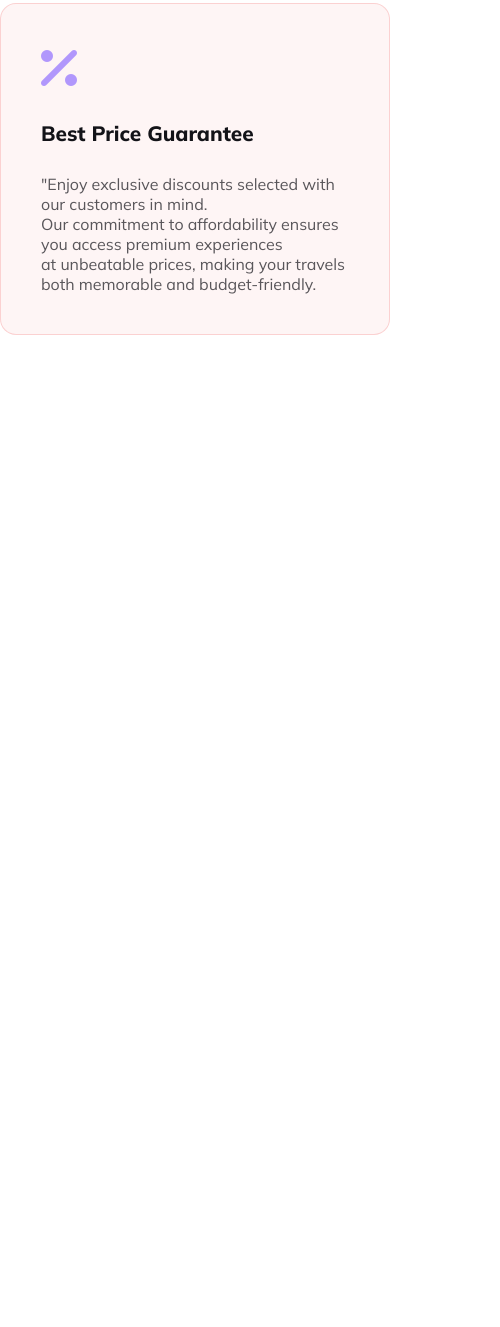
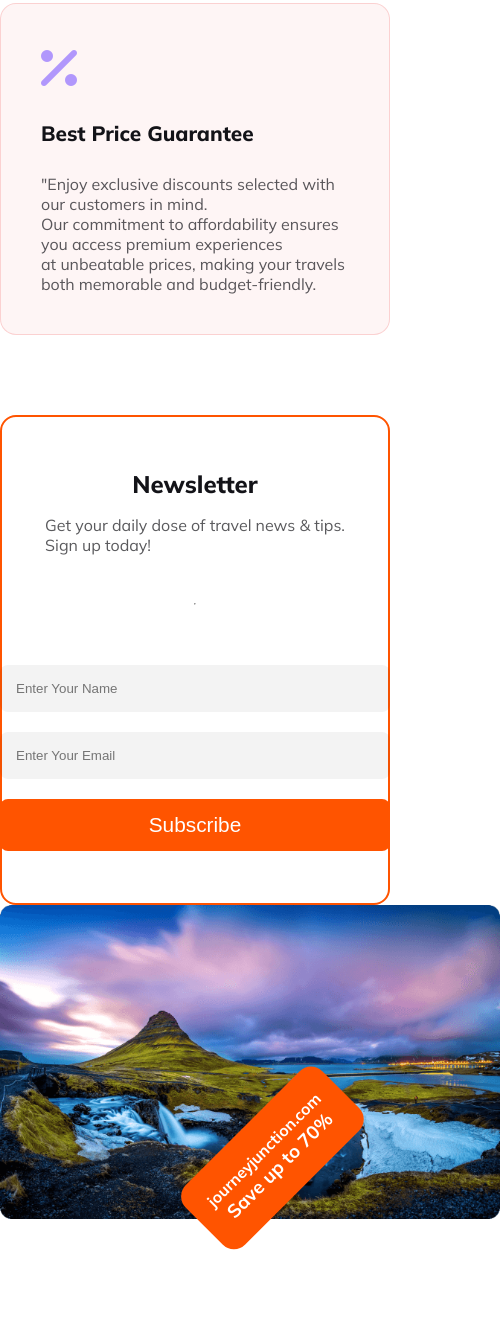
Before and after one commit to 0RafsanAhsan0/journey-junction-website, a plain HTML site: page index.html in a window 390 px wide. Shown: the part 5826-7153 px from the top of the page, 500 px wide, since content can reach past the window. Before the commit the page ends 6161 px from the top, so only its background shows below. Drawn offline with Linux system fonts and the light colour scheme.

Commit message:
newsletter with responsive done

```diff
--- a/index.html
+++ b/index.html
@@ -130,30 +130,60 @@
         <!-- choose section starts from here -->
         <section class="choose">
             <h3 class="primary-title">Why Choose Us</h3>
-            <p class="primary-para">Unrivaled destinations, expert guidance, seamless experiences—Your ultimate journey begins here.</p>
+            <p class="primary-para">Unrivaled destinations, expert guidance, seamless experiences—Your ultimate journey
+                begins here.</p>
             <div class="choose-container">
                 <div class="choose-card card-1">
                     <span><i class="fa-solid fa-hotel icons" style="color: #ce9f1c;"></i></span>
                     <h3>Handpicked Hotels</h3>
-                    <p class="primary-para">Indulge in luxury with our handpicked hotels, meticulously chosen <br> for our discerning customers. Each venue promises comfort, style, br and an unforgettable stay, ensuring a travel experience beyond expectation.</p>
+                    <p class="primary-para">Indulge in luxury with our handpicked hotels, meticulously chosen <br> for
+                        our discerning customers. Each venue promises comfort, style, br and an unforgettable stay,
+                        ensuring a travel experience beyond expectation.</p>
                 </div>
                 <div class="choose-card card-2">
                     <span><i class="fa-solid fa-map-location-dot icons" style="color: #FFD43B;"></i></span>
                     <h3>World Class Service</h3>
-                    <p class="primary-para">"Experience world-class service curated exclusively for our customers. <br> Our commitment to excellence ensures every moment is tailored to perfection, <br>making your journey extraordinary with unparalleled care and attention.</p>
+                    <p class="primary-para">"Experience world-class service curated exclusively for our customers. <br>
+                        Our commitment to excellence ensures every moment is tailored to perfection, <br>making your
+                        journey extraordinary with unparalleled care and attention.</p>
                 </div>
                 <div class="choose-card card-3">
                     <span><i class="fa-solid fa-percent icons" style="color: #B197FC;"></i></span>
                     <h3>Best Price Guarantee</h3>
-                    <p class="primary-para">"Enjoy exclusive discounts selected with our customers in mind. <br> Our commitment to affordability ensures you access premium experiences <br> at unbeatable prices, making your travels both memorable and budget-friendly.</p>
+                    <p class="primary-para">"Enjoy exclusive discounts selected with our customers in mind. <br> Our
+                        commitment to affordability ensures you access premium experiences <br> at unbeatable prices,
+                        making your travels both memorable and budget-friendly.</p>
                 </div>
             </div>
         </section>
         <!-- choose section ends here -->
+
+        <!-- newsletter starts from here -->
+        <section class="news-letter">
+            <div class="letter-content">
+                <h3>Newsletter</h3>
+                <p>Get your daily dose of travel news & tips. <br> Sign up today!</p>
+                <hr>
+                <br>
+                <br>
+                <br>
+                <input class="fields" type="text" placeholder="Enter Your Name">
+                <input class="fields" type="text" placeholder="Enter Your Email">
+                <button class="letter-button">Subscribe</button>
+            </div>
+            <div class="letter-img">
+                <img src="./Images/Rectangle8(1).png" alt="">
+                <div class="img-badge">
+                    <h4>journeyjunction.com</h4>
+                    <h3>Save up to 70%</h3>
+                </div>
+            </div>
+        </section>
+        <!-- newsletter ends here -->
     </main>
 
     <!-- footer -->
-    <footer>
+    <footer class="footer">
 
     </footer>
 </body>
--- a/styles/journey.css
+++ b/styles/journey.css
@@ -218,11 +218,12 @@ body {
 }
 
 /* choose styles */
-.choose{
+.choose {
     margin-top: 100px;
 
 }
-.choose-container{
+
+.choose-container {
     width: 100%;
     display: flex;
     flex-wrap: wrap;
@@ -231,8 +232,9 @@ body {
     gap: 50px;
     /* padding: 20px; */
 }
+
 .choose>h3 {
-    text-align: center;margin-top: ;
+    text-align: center;
 }
 
 .choose>p {
@@ -274,6 +276,88 @@ body {
     background: rgba(233, 68, 68, 0.05);
 }
 
+/* newsletter style */
+.news-letter {
+    max-width: 100%;
+    display: flex;
+    justify-content: space-around;
+    margin-top: 80px;
+}
+
+.letter-content {
+    width: 50%;
+    margin: 0 auto;
+    height: 490px;
+    margin-right: 40px;
+    border-radius: 16px;
+    display: flex;
+    flex-direction: column;
+    justify-content: center;
+    align-items: center;
+    border: 2px solid #FF5400;
+}
+
+
+
+
+.letter-content h3 {
+    color: #131318;
+    font-size: 1.5rem;
+    font-weight: 800;
+}
+
+.letter-content p {
+    color: #5A5A5D;
+    font-weight: 400;
+    padding-top: 16px;
+    padding-bottom: 48px;
+}
+
+
+.fields {
+    border: none;
+    padding: 16px 250px 16px 16px;
+    background: rgba(19, 19, 24, 0.05);
+    border-radius: 8px;
+    width: 390px;
+    margin-bottom: 20px;
+}
+
+.letter-button {
+    border-radius: 8px;
+    width: 390px;
+    border-radius: 8px;
+    background: #FF5400;
+    color: white;
+    font-size: 1.3rem;
+    border: none;
+    padding: 14px 140px;
+}
+
+.letter-img {
+    width: 50%;
+    height: 422px;
+    position: relative;
+}
+
+.img-badge {
+    max-width: 324px;
+    border-radius: 16px;
+    background: #FF5400;
+    padding: 20px;
+    text-align: center;
+    color: white;
+    position: absolute;
+    bottom: -8%;
+    left: 82%;
+    transform: rotate(-45deg);
+}
+
+.letter-img img {
+    width: 100%;
+}
+
+/* footer style */
 
 
 /* responsive for mobile device */
@@ -367,8 +451,27 @@ body {
         grid-row: 7/span 1;
 
     }
-    .choose-card{
+
+    .choose-card {
         flex-basis: auto;
 
     }
+
+    .news-letter {
+        flex-direction: column;
+    }
+
+    .letter-content {
+        width: 100%;
+    }
+
+    .img-badge {
+        position: absolute;
+        bottom: 30%;
+        left: 90%;
+    }
+
+    .letter-img img {
+        width: 500px;
+    }
 }
```
